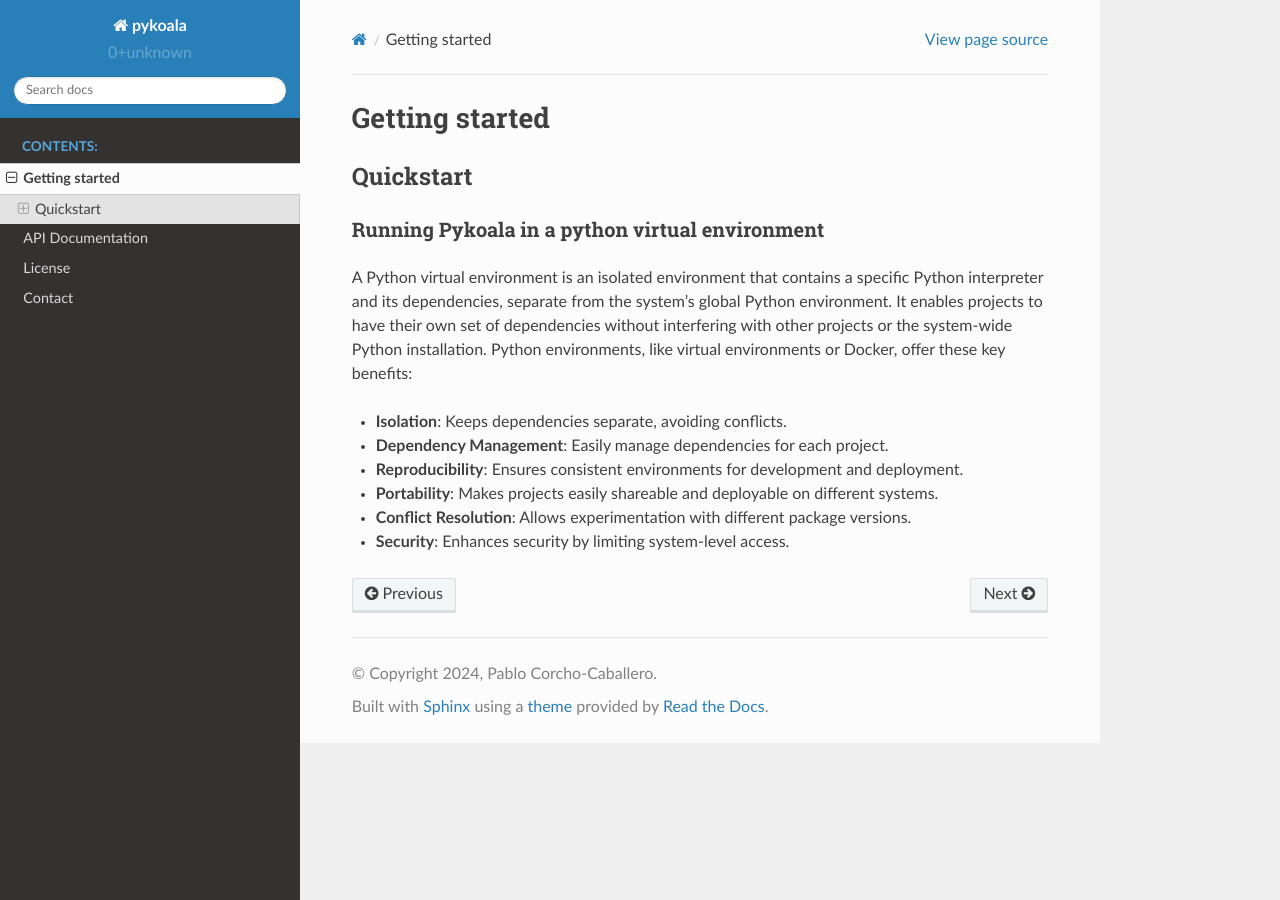
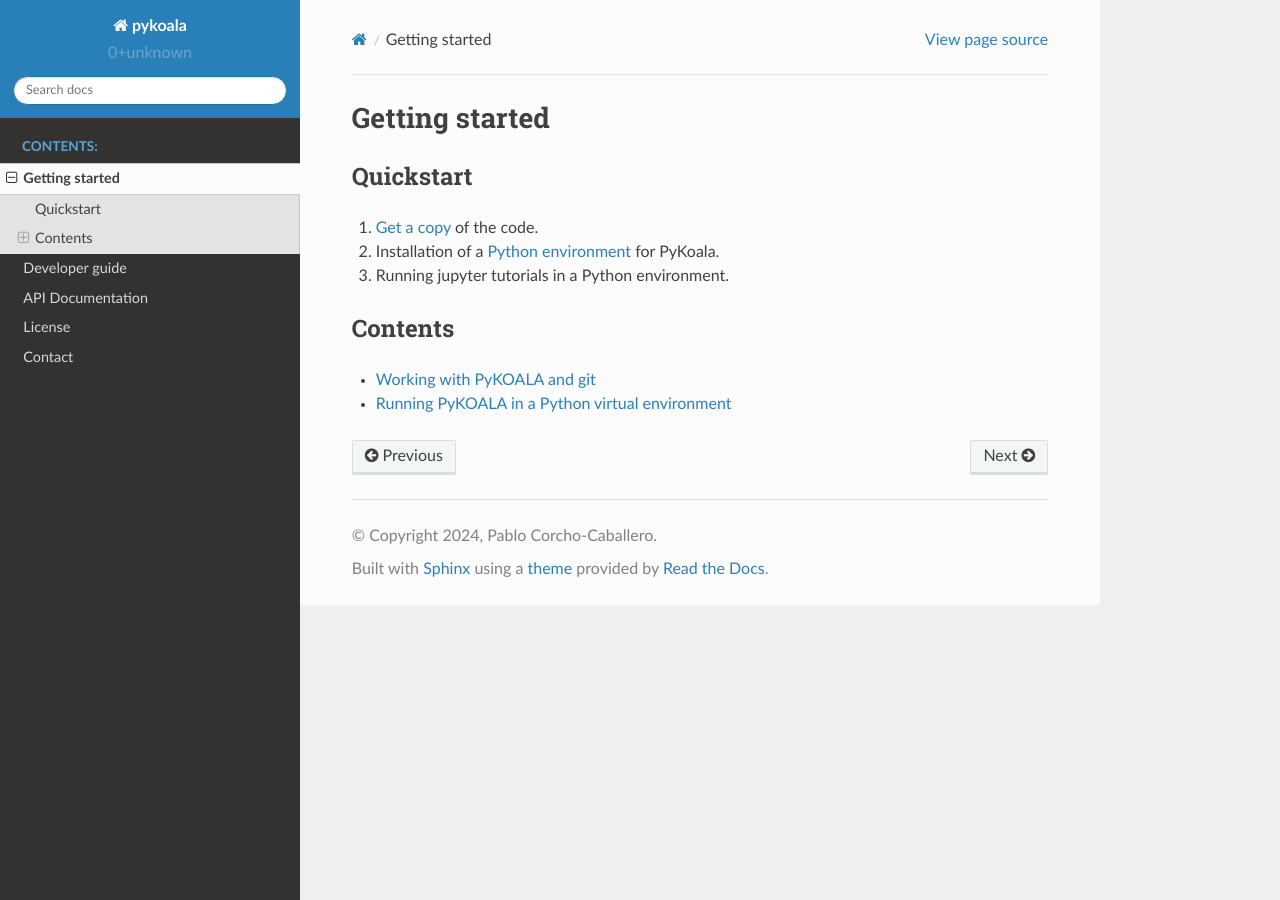
Before and after one commit to pykoala/pykoala, a Sphinx documentation site: the page built from docs/getting-started/index.rst, in a window 1280 px wide. Built offline with Sphinx 7.4.7 and the Read the Docs theme 2.0.0, drawn with Linux system fonts in a browser that asks for light colours; pages that are not in the unit, such as notebooks, are missing from menus.

Commit message:
Add developer guide and git instructions

```diff
--- /dev/null
+++ b/docs/developer-guide/index.rst
@@ -0,0 +1,9 @@
+Developer guide
+===============
+
+Here is the PyKOALA developer guide.
+
+.. toctree::
+   :maxdepth: 1
+
+    fork
--- a/docs/getting-started/index.rst
+++ b/docs/getting-started/index.rst
@@ -4,19 +4,18 @@
 Quickstart
 ---------
 
-Running Pykoala in a python virtual environment
-***********************************************
+1. :doc:`Get a copy <get-copy>` of the code.
 
-A Python virtual environment is an isolated environment that contains a specific Python interpreter and its dependencies, separate from the system's global Python environment. It enables projects to have their own set of dependencies without interfering with other projects or the system-wide Python installation. Python environments, like virtual environments or Docker, offer these key benefits:
+2. Installation of a :doc:`Python environment <virtual-environment>` for PyKoala.
 
-* **Isolation**: Keeps dependencies separate, avoiding conflicts.
+3. Running jupyter tutorials in a Python environment.
 
-* **Dependency Management**: Easily manage dependencies for each project.
 
-* **Reproducibility**: Ensures consistent environments for development and deployment.
+Contents
+--------
 
-* **Portability**: Makes projects easily shareable and deployable on different systems.
+.. toctree::
+    :maxdepth: 1
 
-* **Conflict Resolution**: Allows experimentation with different package versions.
-
-* **Security**: Enhances security by limiting system-level access.
+    get-copy
+    virtual-environment
--- a/docs/index.rst
+++ b/docs/index.rst
@@ -19,10 +19,11 @@
 
 
 .. toctree::
-    :maxdepth: 2
+    :maxdepth: 1
     :caption: Contents:
 
     getting-started/index
+    developer-guide/index
     api
     license
 
```
Also changed, not shown: docs/developer-guide/fork.rst (added, +17 -0 lines), docs/getting-started/get-copy.rst (added, +10 -0 lines), docs/getting-started/virtual-environment.rst (added, +41 -0 lines), docs/developer-guide/fork_buttom.png (added).
